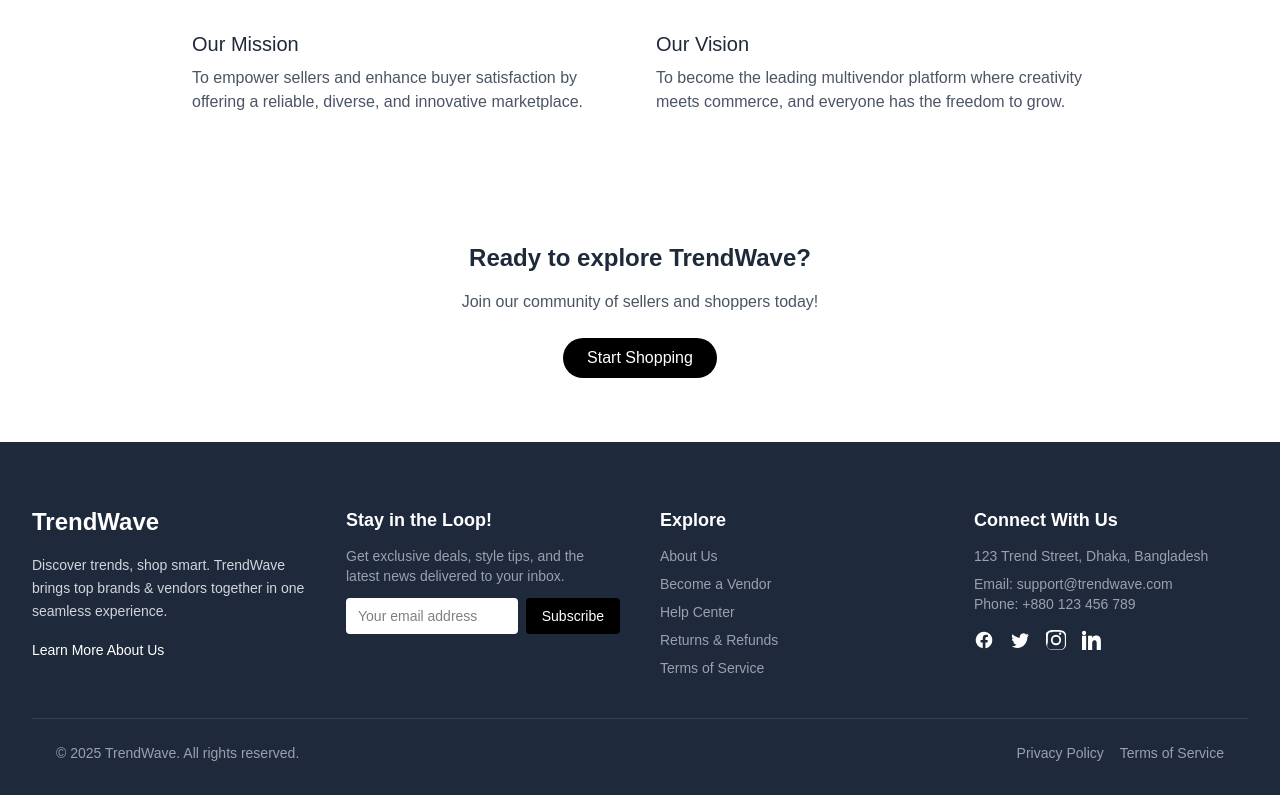
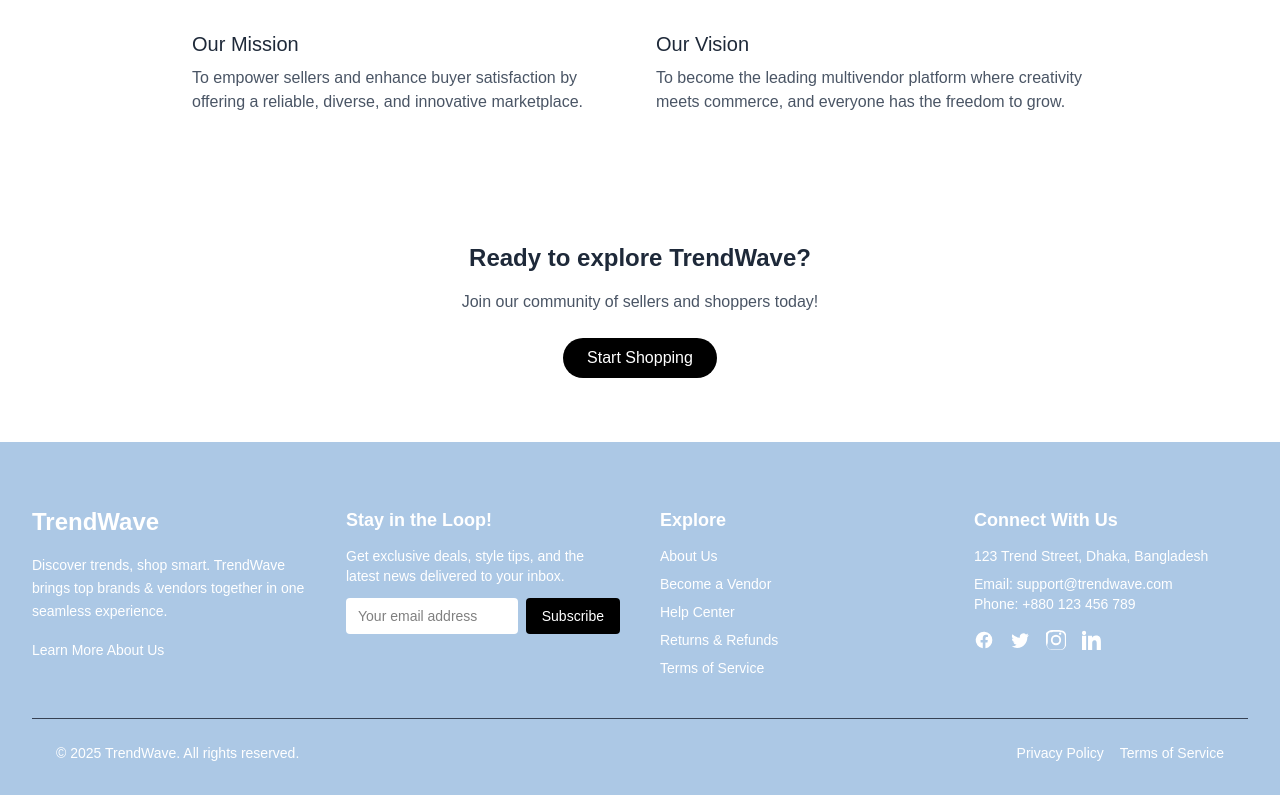
Before and after one commit to kader009/trendwave-frontend, a Next.js app: page /about-us in a window 1280 px wide. Shown: the part 854-1649 px from the top of the page. Built offline with nearby package versions, Linux system fonts and the light colour scheme.

Commit message:
color contrast update for navbar footer, button

```diff
--- a/src/pages/Category.tsx
+++ b/src/pages/Category.tsx
@@ -95,7 +95,7 @@ const Category = async () => {
         {/* View All Button */}
         <div className="mt-10 text-center">
           <Link href={'/products'}>
-            <button className="inline-flex items-center gap-2 px-4 py-1 bg-black text-white rounded-full hover:bg-gray-800 transition cursor-pointer">
+            <button className="inline-flex items-center gap-2 px-4 py-1 bg-[#3973B7] text-white rounded-full hover:bg-gray-800 transition cursor-pointer">
               View All <span className="text-xl">&rarr;</span>
             </button>
           </Link>
--- a/src/pages/FlashSale.tsx
+++ b/src/pages/FlashSale.tsx
@@ -28,7 +28,7 @@ const FlashSale = async () => {
           <div className="flex items-center justify-between mb-6">
             <h1 className="text-xl md:text-2xl font-bold">Flash Sale</h1>
             <Link href="/flash-sale">
-              <button className="bg-black text-white rounded-full px-4 py-2 text-sm hover:bg-gray-800 transition cursor-pointer">
+              <button className="bg-[#3973B7] text-white rounded-full px-4 py-2 text-sm hover:bg-gray-800 transition cursor-pointer">
                 View All <span className="ml-1">&rarr;</span>
               </button>
             </Link>
@@ -57,7 +57,7 @@ const FlashSale = async () => {
                     </div>
 
                     {/* Discount Badge */}
-                    <span className="absolute top-2 left-2 bg-black text-white text-xs px-2 py-[2px] rounded">
+                    <span className="absolute top-2 left-2 bg-[#3973B7] text-white text-xs px-2 py-[2px] rounded">
                       -{product.discount ?? 10}%
                     </span>
                   </div>
@@ -82,7 +82,7 @@ const FlashSale = async () => {
                     {/* Add Button */}
                     <div className="flex justify-end mt-2">
                       <Link href={`/products/${product._id}`}>
-                        <button className="bg-black text-white rounded-full px-4 py-2 text-sm hover:bg-gray-800 transition cursor-pointer">
+                        <button className="bg-[#3973B7] text-white rounded-full px-4 py-2 text-sm hover:bg-gray-800 transition cursor-pointer">
                           Detail <span className="ml-1">&rarr;</span>
                         </button>
                       </Link>
--- a/src/pages/TopProducts.tsx
+++ b/src/pages/TopProducts.tsx
@@ -33,7 +33,7 @@ const TopProducts = async () => {
             </div>
 
             <Link href="/products">
-              <button className="bg-black text-white rounded-full px-4 py-2 text-sm hover:bg-gray-800 transition cursor-pointer">
+              <button className="bg-[#3973B7] text-white rounded-full px-4 py-2 text-sm hover:bg-gray-800 transition cursor-pointer">
                 View All <span className="ml-1">&rarr;</span>
               </button>
             </Link>
@@ -61,7 +61,7 @@ const TopProducts = async () => {
                   </div>
 
                   {/* Discount Badge */}
-                  <span className="absolute top-2 left-2 bg-black text-white text-xs px-2 py-[2px] rounded">
+                  <span className="absolute top-2 left-2 bg-[#3973B7] text-white text-xs px-2 py-[2px] rounded">
                     -{product.discount ?? 10}%
                   </span>
                 </div>
@@ -84,7 +84,7 @@ const TopProducts = async () => {
                   {/* Add Button */}
                   <div className="flex justify-end mt-2">
                     <Link href={`/products/${product._id}`}>
-                      <button className="bg-black text-white rounded-full px-4 py-2 text-sm hover:bg-gray-800 transition cursor-pointer">
+                      <button className="bg-[#3973B7] text-white rounded-full px-4 py-2 text-sm hover:bg-gray-800 transition cursor-pointer">
                         Detail <span className="ml-1">&rarr;</span>
                       </button>
                     </Link>
--- a/src/shared/Footer.tsx
+++ b/src/shared/Footer.tsx
@@ -3,7 +3,7 @@ import Link from 'next/link';
 
 const Footer = () => {
   return (
-    <footer className="bg-[#1E293B] text-white pt-16 pb-8 relative overflow-hidden">
+    <footer className="bg-[#ACC8E5] text-white pt-16 pb-8 relative overflow-hidden">
       <Container>
         <div className="max-w-[86rem] mx-auto grid grid-cols-1 md:grid-cols-4 gap-10 relative z-10">
           {/* Logo & About */}
@@ -11,7 +11,7 @@ const Footer = () => {
             <div className="flex items-center gap-2">
               <h1 className="text-2xl font-bold">TrendWave</h1>
             </div>
-            <p className="mt-4 text-gray-300 text-sm leading-relaxed">
+            <p className="mt-4 text-white text-sm leading-relaxed">
               Discover trends, shop smart. TrendWave brings top brands & vendors
               together in one seamless experience.
             </p>
@@ -27,7 +27,7 @@ const Footer = () => {
           {/* Newsletter */}
           <div>
             <h2 className="text-lg font-semibold mb-3">Stay in the Loop!</h2>
-            <p className="text-sm text-gray-400 mb-3">
+            <p className="text-sm text-white mb-3">
               Get exclusive deals, style tips, and the latest news delivered to
               your inbox.
             </p>
@@ -49,7 +49,7 @@ const Footer = () => {
           {/* Useful Links */}
           <div>
             <h3 className="text-lg font-semibold mb-3">Explore</h3>
-            <ul className="space-y-2 text-sm text-gray-400">
+            <ul className="space-y-2 text-sm text-white">
               <li>
                 <Link
                   href="/about"
@@ -95,13 +95,13 @@ const Footer = () => {
           {/* Contact Info */}
           <div>
             <h3 className="text-lg font-semibold mb-3">Connect With Us</h3>
-            <p className="text-sm text-gray-400">
+            <p className="text-sm text-white">
               123 Trend Street, Dhaka, Bangladesh
             </p>
-            <p className="text-sm text-gray-400 mt-2">
+            <p className="text-sm text-white mt-2">
               Email: support@trendwave.com
             </p>
-            <p className="text-sm text-gray-400">Phone: +880 123 456 789</p>
+            <p className="text-sm text-white">Phone: +880 123 456 789</p>
 
             <div className="mt-4 flex gap-4">
               {/* Social Icons (same as before) */}
@@ -175,7 +175,7 @@ const Footer = () => {
         <div className="mt-10 border-t border-gray-700 pt-6 relative z-10">
           {' '}
           {/* Added relative z-10 */}
-          <div className="max-w-7xl mx-auto px-6 flex flex-col md:flex-row items-center justify-between text-sm text-gray-400">
+          <div className="max-w-7xl mx-auto px-6 flex flex-col md:flex-row items-center justify-between text-sm text-white">
             <p>© {new Date().getFullYear()} TrendWave. All rights reserved.</p>
             <div className="flex items-center gap-4 mt-4 md:mt-0">
               <Link
--- a/src/shared/Navbar.tsx
+++ b/src/shared/Navbar.tsx
@@ -46,7 +46,7 @@ const Navbar = () => {
   return (
     <div>
       {/* Navbar */}
-      <nav className="bg-slate-800 text-white">
+      <nav className="bg-[#ACC8E5] text-white">
         <Container>
           <div className="flex justify-between items-center py-4">
             {/* Brand Name */}
```
